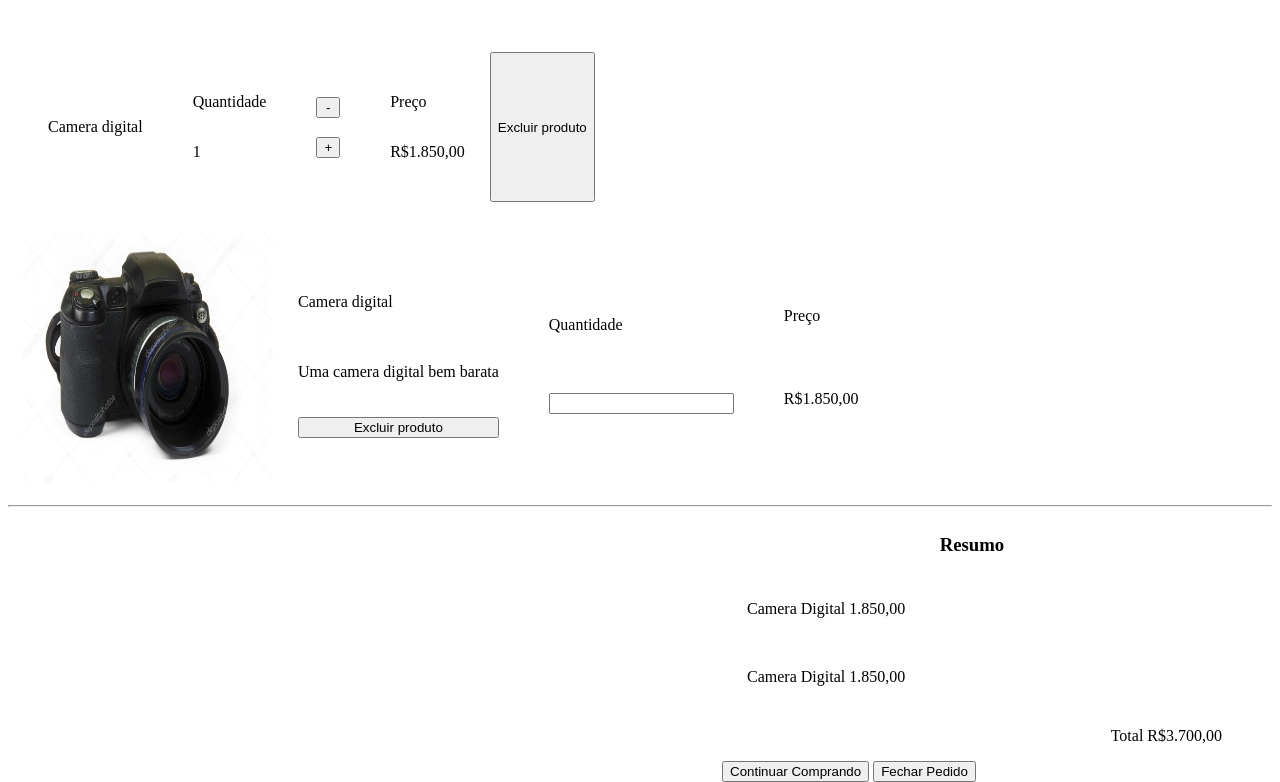
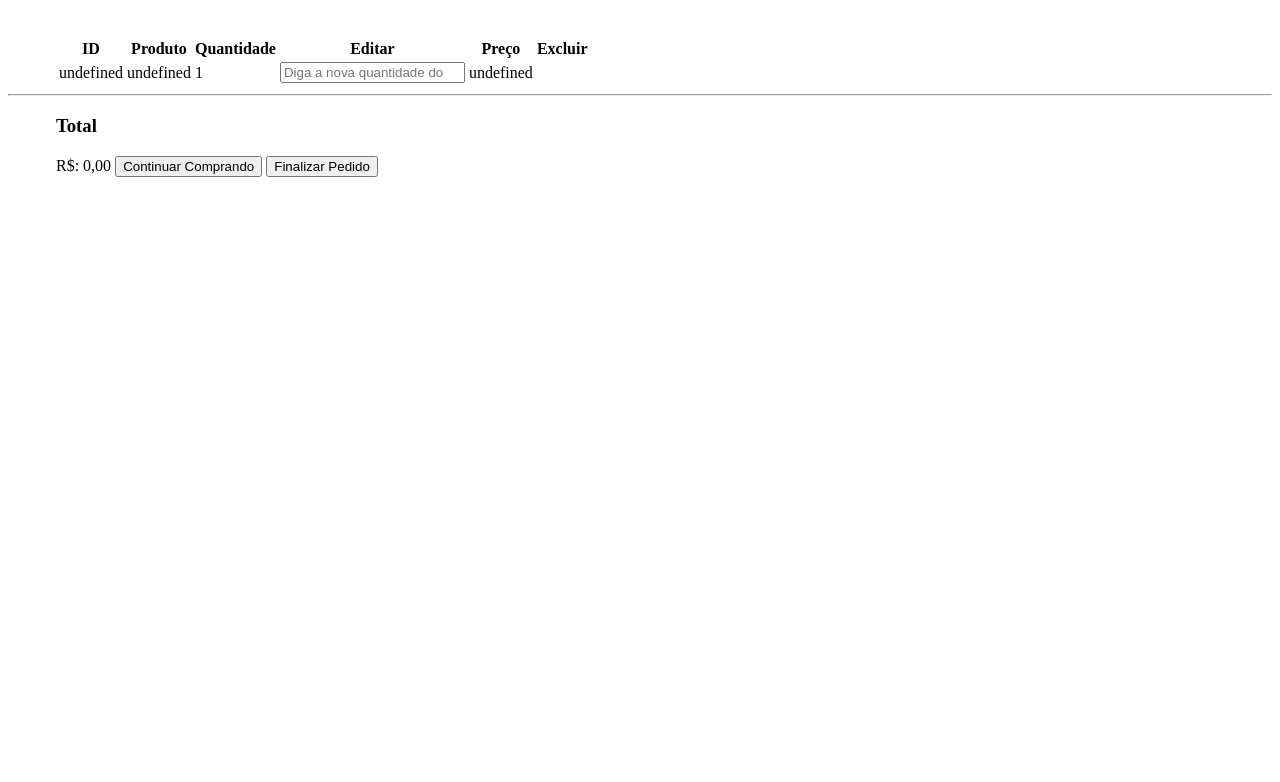
Before and after one commit to brunarib/PWEB1, a website: page front/page-cart.html in a window 1280 px wide. Shown: the part 149-931 px from the top of the page. After the commit the page ends 800 px from the top, so only its background shows below. Drawn offline with Linux system fonts and the light colour scheme; no server answers.

Commit message:
WIP
batendo a cabeça na listagem

```diff
--- a/front/page-cart.html
+++ b/front/page-cart.html
@@ -34,63 +34,43 @@
     </header>
     <div class="content-wrapper">
         <h2 id="carrinho-info">Pedidos</h2>
-        <section class="carrinho-modelo">
-            <div class="carrinho-hero">
-                <div class="carrinho-titulo">
-                    <p class="nome-carrinho">Camera digital</p>
-                </div>
-            </div>
-            <div class="carrinho-sub">
-                <div class="carrinho-separa">
-                    <p>Quantidade</p>
-                    <p class="quantidade-carrinho">1</p>
-                </div>
-                <div class="carrinho-separa">
-                    <button onclick="diminui()">-</button>
-                    <button onclick="aumenta()">+</button>
-                </div>
-                <div class="carrinho-separa">
-                    <p>Preço</p>
-                    <p class="preco-carrinho">R$1.850,00</p>
-                </div>
-                <button>Excluir produto</button>
-        </section>
-        <section class="carrinho-modelo">
-            <div class="carrinho-hero">
-                <img class="carrinho-imagem" src="images/camera.png" alt="Camera">
-                <div class="carrinho-titulo">
-                    <p>Camera digital</p>
-                    <p>Uma camera digital bem barata</p>
-                    <button>Excluir produto</button>
-                </div>
-            </div>
-            <div class="carrinho-sub">
-                <div class="carrinho-separa">
-                    <p>Quantidade</p>
-                    <input type="number">
-                </div>
-                <div class="carrinho-separa">
-                    <p>Preço</p>
-                    <p>R$1.850,00</p>
-                </div>
+        <section class="container">
+            <table class="table">
+                <thead>
+                    <tr>
+                        <th scope="col">ID</th>
+                        <th scope="col">Produto</th>
+                        <th scope="col">Quantidade</th>
+                        <th scope="col">Editar</th>
+                        <th scope="col">Preço</th>
+                        <th scope="col">Excluir</th>
+                    </tr>
+                </thead>
+                <tbody class="tableProduto">
+                    <tr class="rowItemProduto" style="display: none;">
+                        <td class="produtoId">0</td>
+                        <td class="produtoNome">Mouse</td>
+                        <td class="produtoQuantitade">0</td>
+                        <td class="edit">
+                            <input type="number" class="change-quantidade-produto" placeholder="Diga a nova quantidade do Produto">
+                        </td>
+                        <td class="precoProduto">0</td>
+                    </tr>
+                </tbody>
+            </table>
         </section>
         <hr/>
-        <section class="carrinho-preco">
-            <h3 id="carrinho-resumo">Resumo</h3>
-            <div class="carrinho-pedido">
-                <span>Camera Digital</span>
-                <span>1.850,00</span>
-            </div>
-            <div class="carrinho-pedido">
-                <span>Camera Digital</span>
-                <span>1.850,00</span>
-            </div>
-            <p id="carrinho-total">Total R$3.700,00</p>
-            <div class="carrinho-buttons">
-                <button>Continuar Comprando</button>
-                <button>Fechar Pedido</button>
-            </div>
-        </section>
+        <div class="container">
+            <h3>Total</h3>
+            <span class="valor-final">R$: 0,00</span>
+            <button onclick="continuarComprando()">Continuar Comprando</button>
+            <button onclick="finalizarCompras()">Finalizar Pedido</button>
+        </div>
+
+
+
+
+
     </div>
 <script src="js/main.js"></script>
 </body>
```
Also changed, not shown: front/js/modules/crud-carrinho.js (+31 -36 lines), front/js/main.js.
